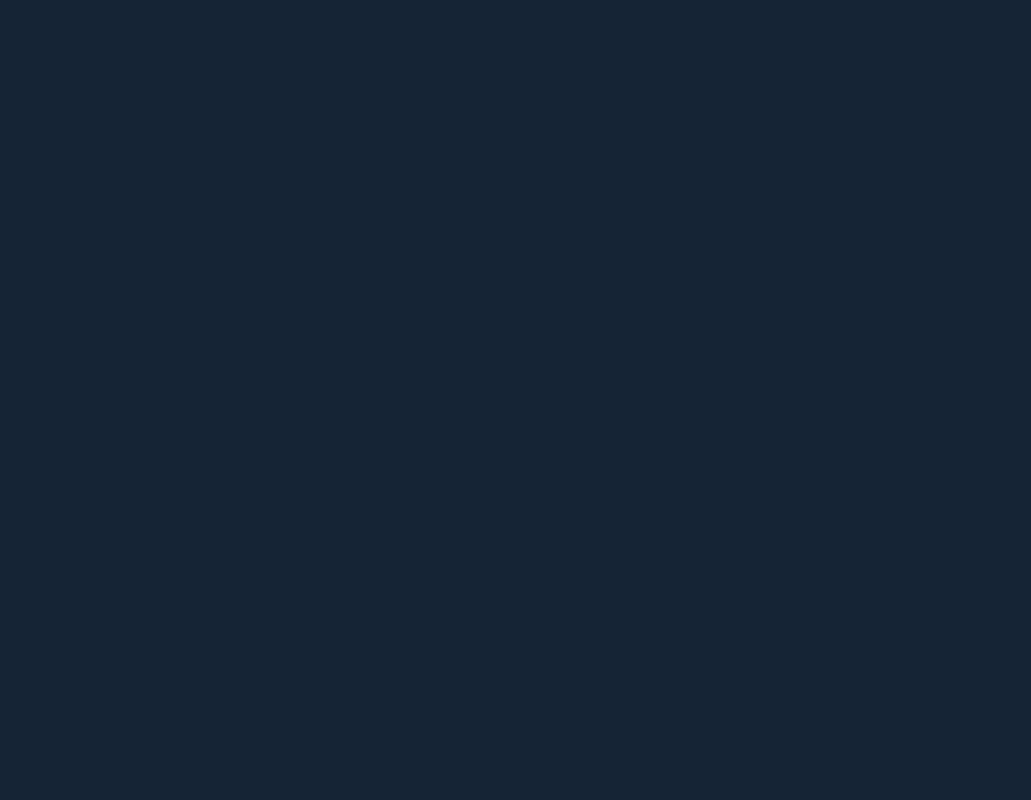
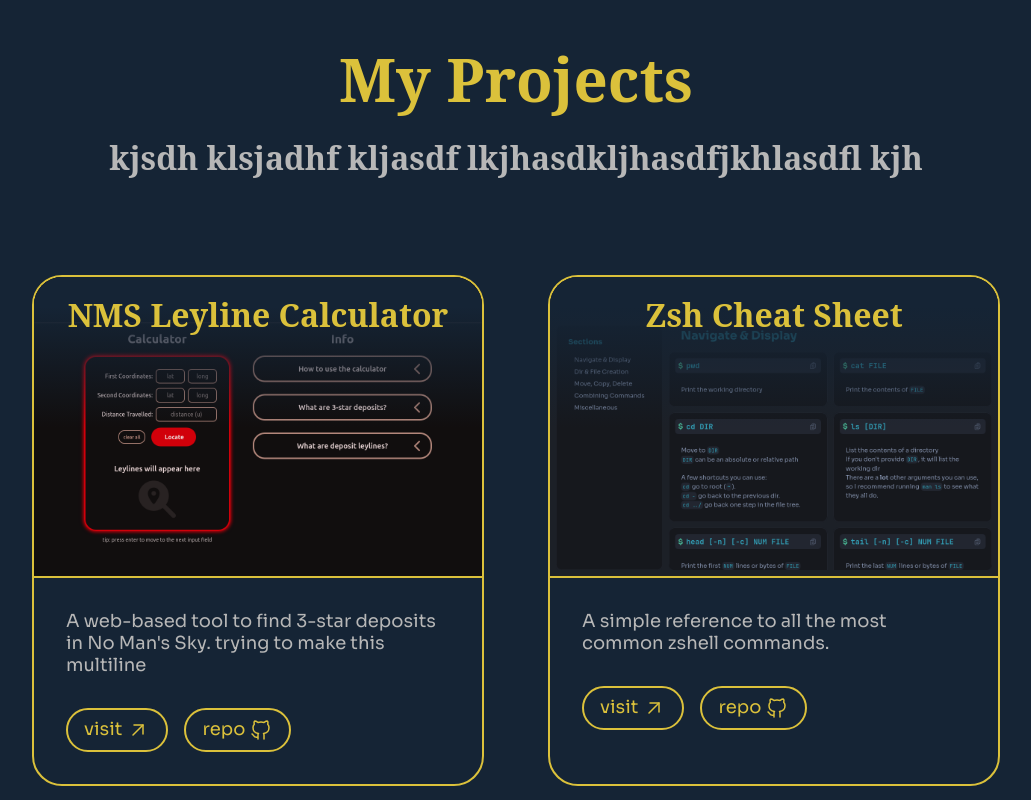
Before and after one commit to SoupCat-Py/reactfolio, a React (Vite) app: page / in a window 1280 px wide. Shown: the part 1000-1800 px from the top of the page, without its empty margins (124-1155 px from the left). Before the commit the page ends 974 px from the top, so only its background shows below. Built offline with nearby package versions, Linux system fonts and the light colour scheme; a web font is replaced by a local one.

Commit message:
added project stuff

```diff
--- a/src/App.tsx
+++ b/src/App.tsx
@@ -1,11 +1,15 @@
 import Hero from "./sections/Hero.tsx";
-import sep1 from "./images/sep1.svg"
+import Projects from "./sections/Projects.tsx";
+import sep1 from "./images/sep1.svg";
+import sep2 from "./images/sep2.svg";
 
 export default function App() {
     return (
         <div className="d-flex flex-col g2">
             <Hero/>
             <img src={sep1} alt="sep" />
+            <Projects/>
+            <img src={sep2} alt="sep" />
         </div>
     )
 }
--- /dev/null
+++ b/src/components/ProjectCard.module.css
@@ -0,0 +1,26 @@
+* {
+    --radius: calc(var(--card-radius) - 2px);
+    border-radius: var(--radius) var(--radius) 0 0 ;
+}
+.title {
+    padding-top: 1rem;
+    width: 100%;
+    height: calc(100% - 1rem);
+    text-align: center;
+    background: linear-gradient(
+            180deg,
+            rgba(21, 36, 53, 1) 0%,
+            rgba(21, 36, 53, 1) 10%,
+            rgba(21, 36, 53, 0) 50%,
+            rgba(21, 36, 53, 0) 100%
+    );
+}
+.image {
+    width: 35vw;
+    border-bottom: 2px solid var(--primary);
+    object-fit: cover;
+    object-position: top;
+}
+.desc {
+    max-inline-size: 30vw;
+}
--- /dev/null
+++ b/src/components/ProjectCard.tsx
@@ -0,0 +1,44 @@
+import Button from "./Button.tsx";
+import styles from "./ProjectCard.module.css";
+
+type ProjectCardProps = {
+    title: string;
+    description: string;
+    image: string;
+    link: string;
+    repo: string;
+}
+
+export default function ProjectCard({title, description, image, link, repo}: ProjectCardProps) {
+    return (
+        <article className="d-flex flex-col bg-bg border-primary radius-card">
+            <div className="d-flex flex-col align-start justify-center rel">
+                <h3 className={`color-primary m0 abs ${styles.title}`}>{title}</h3>
+                <img className={styles.image} src={`/src/images/${image}.png`} alt={image}/>
+            </div>
+            <div className="d-flex flex-col align-start justify-start p2 g2">
+                <span className={`body color-text ${styles.desc}`}>
+                    {description}
+                </span>
+                <div className="d-flex flex-row align-center justify-start g1">
+                    <Button
+                        href={link}
+                        label="visit"
+                        icon={<>
+                            <path stroke="none" d="M0 0h24v24H0z" fill="none"/>
+                            <path d="M17 7l-10 10"/>
+                            <path d="M8 7l9 0l0 9"/>
+                        </>}
+                    />
+                    <Button
+                        href={repo}
+                        label="repo"
+                        icon={
+                            <path d="M9 19c-4.3 1.4 -4.3 -2.5 -6 -3m12 5v-3.5c0 -1 .1 -1.4 -.5 -2c2.8 -.3 5.5 -1.4 5.5 -6a4.6 4.6 0 0 0 -1.3 -3.2a4.2 4.2 0 0 0 -.1 -3.2s-1.1 -.3 -3.5 1.3a12.3 12.3 0 0 0 -6.2 0c-2.4 -1.6 -3.5 -1.3 -3.5 -1.3a4.2 4.2 0 0 0 -.1 3.2a4.6 4.6 0 0 0 -1.3 3.2c0 4.6 2.7 5.7 5.5 6c-.6 .6 -.6 1.2 -.5 2v3.5"/>
+                        }
+                    />
+                </div>
+            </div>
+        </article>
+    )
+}
--- a/src/root.css
+++ b/src/root.css
@@ -8,6 +8,7 @@
 
     --size-h1: 60px;
     --size-h2: 42px;
+    --size-h3: 32px;
     --size-body: 18px;
     --size-small: 12px;
 
@@ -21,8 +22,13 @@
 /** {*/
 /*    background-color: rgba(0, 100, 150, 0.1) !important;*/
 /*}*/
+* {
+    scroll-behavior: smooth;
+}
 
 /* layout */
+.rel {position: relative;}
+.abs {position: absolute;}
 .d-flex {display: flex;}
 .flex-col {flex-direction: column;}
 .flex-row {flex-direction: row;}
@@ -45,13 +51,13 @@
 .g0   {gap: 0;}
 .g025 {gap: 0.25rem;}
 .g075 {gap: 0.75rem;}
-.g05   {gap: 0.5rem;}
+.g05  {gap: 0.5rem;}
 .g1   {gap: 1rem;}
 .g2   {gap: 2rem;}
 .m0   {margin: 0;}
 
 /* fonts */
-h1, h2, .h1, .h2 {font-family: var(--font-header), "serif";}
+h1, h2, h3, .h1, .h2, .h3 {font-family: var(--font-header), "serif";}
 h1, .h1 {
     font-size: var(--size-h1);
     font-weight: 700;
@@ -60,6 +66,10 @@
 h2, .h2 {
     font-size: var(--size-h2);
     font-variation-settings: "wdth" 125;
+}
+h3, .h3 {
+    font-size: var(--size-h3);
+    font-variation-settings: "wdth" 90;
 }
 p, button, .btn, .body, .small {font-family: var(--font-body), "sans-serif";}
 .body {
@@ -92,7 +102,6 @@
     transition: all 200ms ease, transform 100ms ease;
     width: max-content;
     cursor: pointer;
-    font-weight: 600;
     border-radius: 99rem;
 }
 .btn img {
--- /dev/null
+++ b/src/sections/Projects.module.css
@@ -0,0 +1,9 @@
+.main {
+    gap: 6rem;
+    padding: 2rem 0 4rem 0
+}
+.wrapper {
+    display: grid;
+    grid-template-columns: 1fr 1fr;
+    gap: 4rem;
+}
--- /dev/null
+++ b/src/sections/Projects.tsx
@@ -0,0 +1,29 @@
+import ProjectCard from "../components/ProjectCard.tsx";
+import styles from "./Projects.module.css";
+
+export default function Projects () {
+    return (
+        <section id="projects" className={`bg - bg d-flex flex-col align-center justify-start g6 ${styles.main}`}>
+            <div className="d-flex flex-col align-center justify-center g1">
+                <h1 className="color-primary m0">My Projects</h1>
+                <h3 className="color-text m0">kjsdh klsjadhf kljasdf lkjhasdkljhasdfjkhlasdfl kjh</h3>
+            </div>
+            <div className={`d-flex flex-row ${styles.wrapper}`}>
+                <ProjectCard
+                    title="NMS Leyline Calculator"
+                    description="A web-based tool to find 3-star deposits in No Man's Sky. trying to make this multiline"
+                    image="nmslc"
+                    link="nmscd.com/leylinecalc"
+                    repo="github.com/nmscd/leylinecalc"
+                />
+                <ProjectCard
+                    title="Zsh Cheat Sheet"
+                    description="A simple reference to all the most common zshell commands."
+                    image="zshcheatsheet"
+                    link="zshcheatsheet.vercel.app"
+                    repo="github.com/SoupCat-Py/codesheet2"
+                />
+            </div>
+        </section>
+    )
+}
```
Also changed, not shown: src/images/nmslc.png (added), src/images/zshcheatsheet.png (added).
